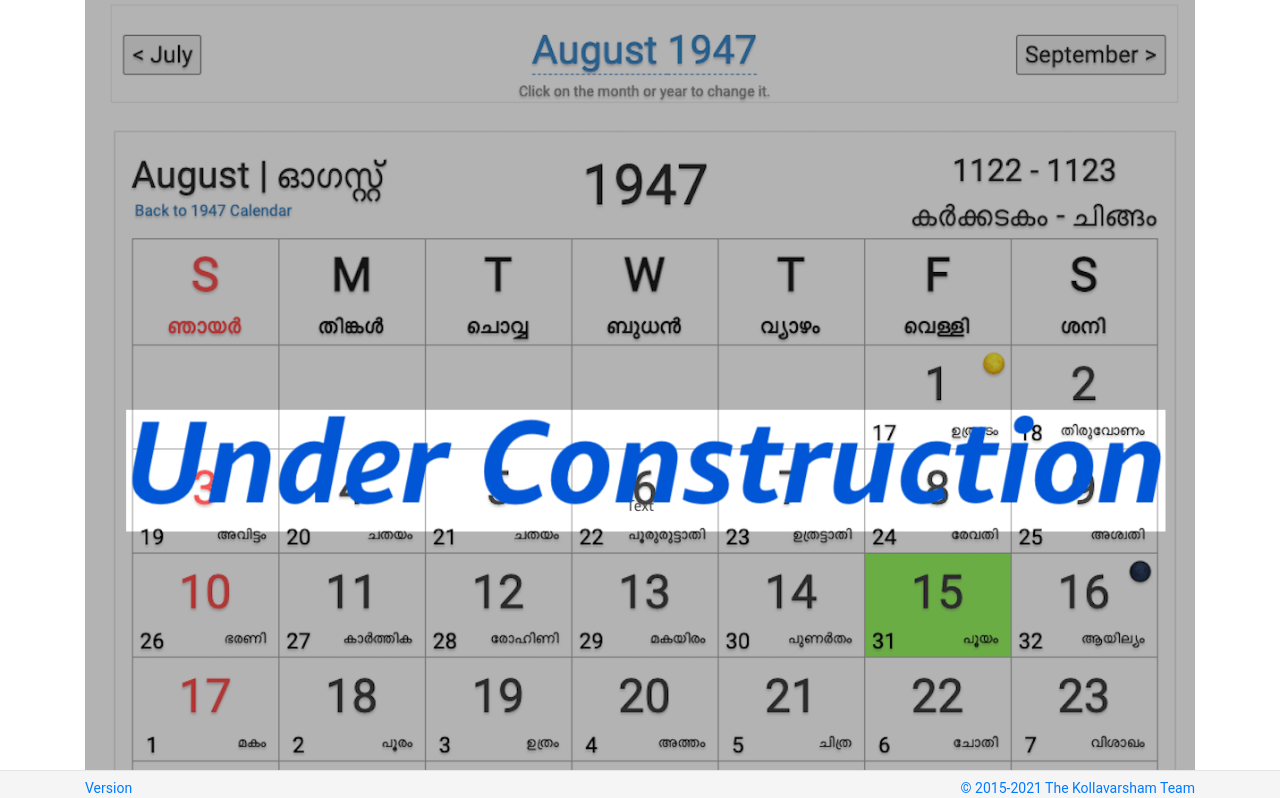
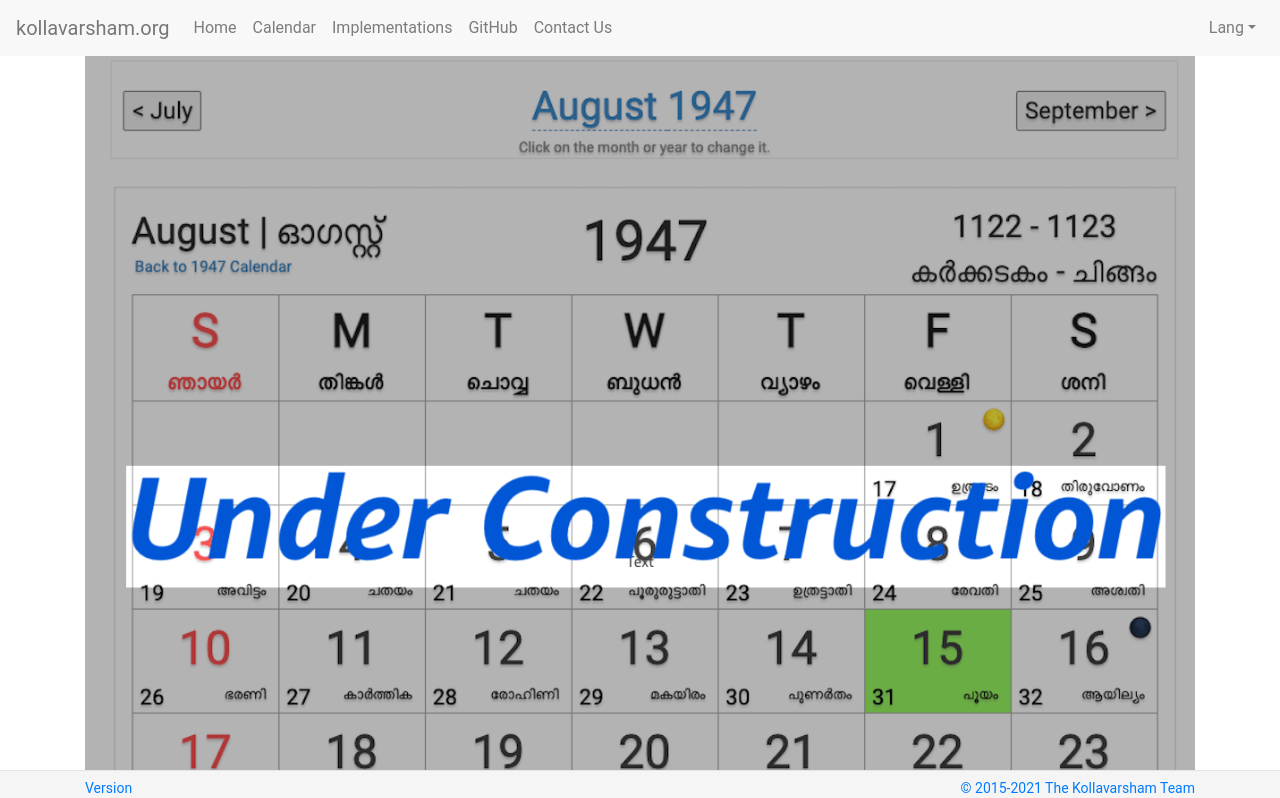
Before and after one commit to kollavarsham/calendar-vue, a Vue app: page / in a window 1280 px wide. Shown: the top 798 px of the page. Built offline with nearby package versions, Linux system fonts and the light colour scheme.

Commit message:
add header/navbar

```diff
--- a/src/App.vue
+++ b/src/App.vue
@@ -1,5 +1,6 @@
 <template>
   <div id="app">
+    <Header />
     <Calendar />
     <Footer />
   </div>
@@ -8,12 +9,14 @@
 <script>
 import Footer from "./components/Footer";
 import Calendar from "./components/Calendar";
+import Header from "./components/Header"
 
 export default {
   name: 'App',
   components: {
     Footer,
-    Calendar
+    Calendar,
+    Header
   },
 };
 </script>
--- /dev/null
+++ b/src/components/Header.vue
@@ -0,0 +1,48 @@
+<template>
+
+<div>
+  <b-navbar toggleable="lg" type="light" variant="faded">
+    <b-navbar-brand href="/">kollavarsham.org</b-navbar-brand>
+    <b-navbar-toggle target="nav-collapse"></b-navbar-toggle>
+
+    <b-collapse id="nav-collapse" is-nav>
+      <b-navbar-nav>
+        <b-nav-item href="/">Home</b-nav-item>
+        <b-nav-item href="/calendar">Calendar</b-nav-item>
+        <b-nav-item href="https://kollavarsham.org/implementations">Implementations</b-nav-item>
+        <b-nav-item href="https://github.com/kollavarsham" target="_blank">GitHub</b-nav-item>
+        <b-nav-item href="mailto:info@kollavarsham.org">Contact Us</b-nav-item>
+      </b-navbar-nav>
+
+      <!-- Right aligned nav items -->
+      <b-navbar-nav class="ml-auto">
+        <b-nav-item-dropdown text="Lang" right>
+          <b-dropdown-item href="#">English</b-dropdown-item>
+          <b-dropdown-item href="#">മലയാളം</b-dropdown-item>
+        </b-nav-item-dropdown>
+      </b-navbar-nav>
+    </b-collapse>
+  </b-navbar>
+</div>
+</template>
+
+<script>
+export default {
+  name: 'Header'
+}
+</script>
+
+<style scoped>
+* {
+  font-family : 'Roboto', sans-serif;
+}
+
+.navbar {
+  text-shadow : none;
+  background-color: #F8F8F8;
+}
+
+.navbar * {
+  color: #777777;
+}
+</style>
```
